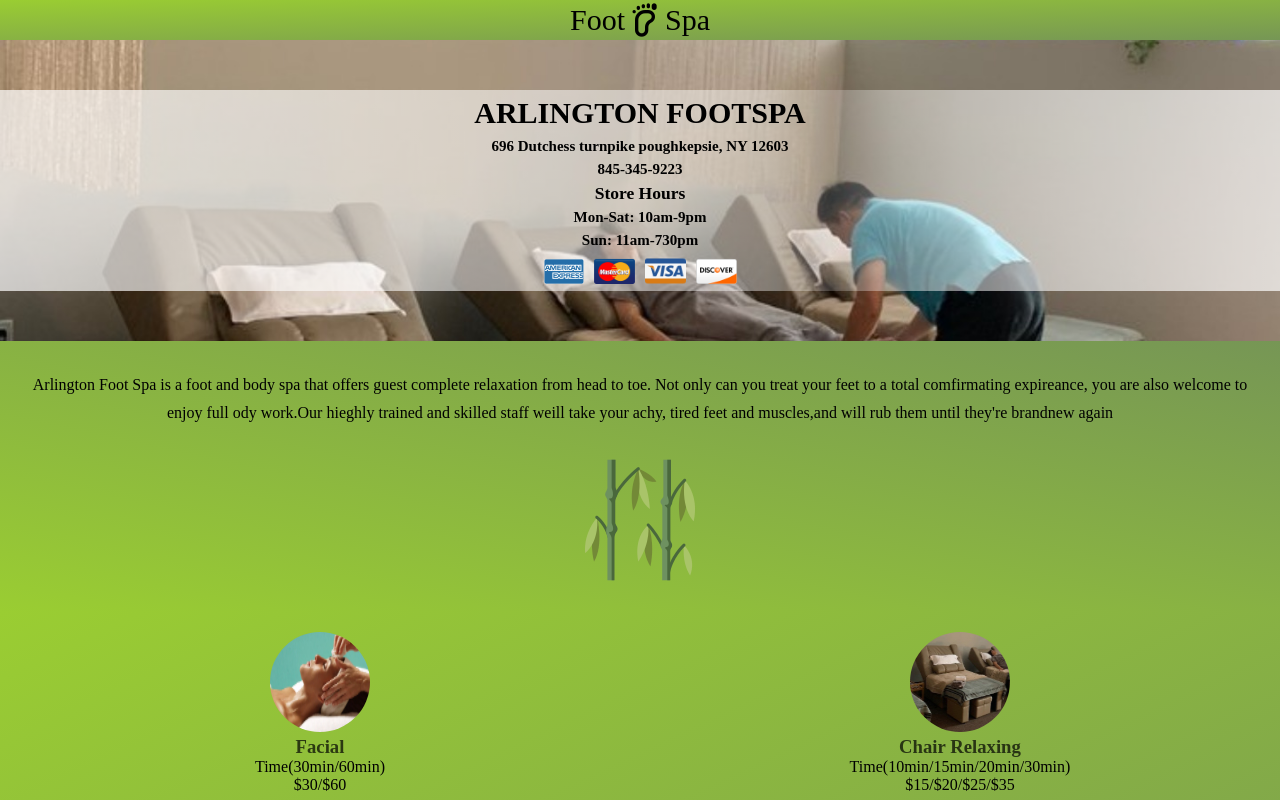
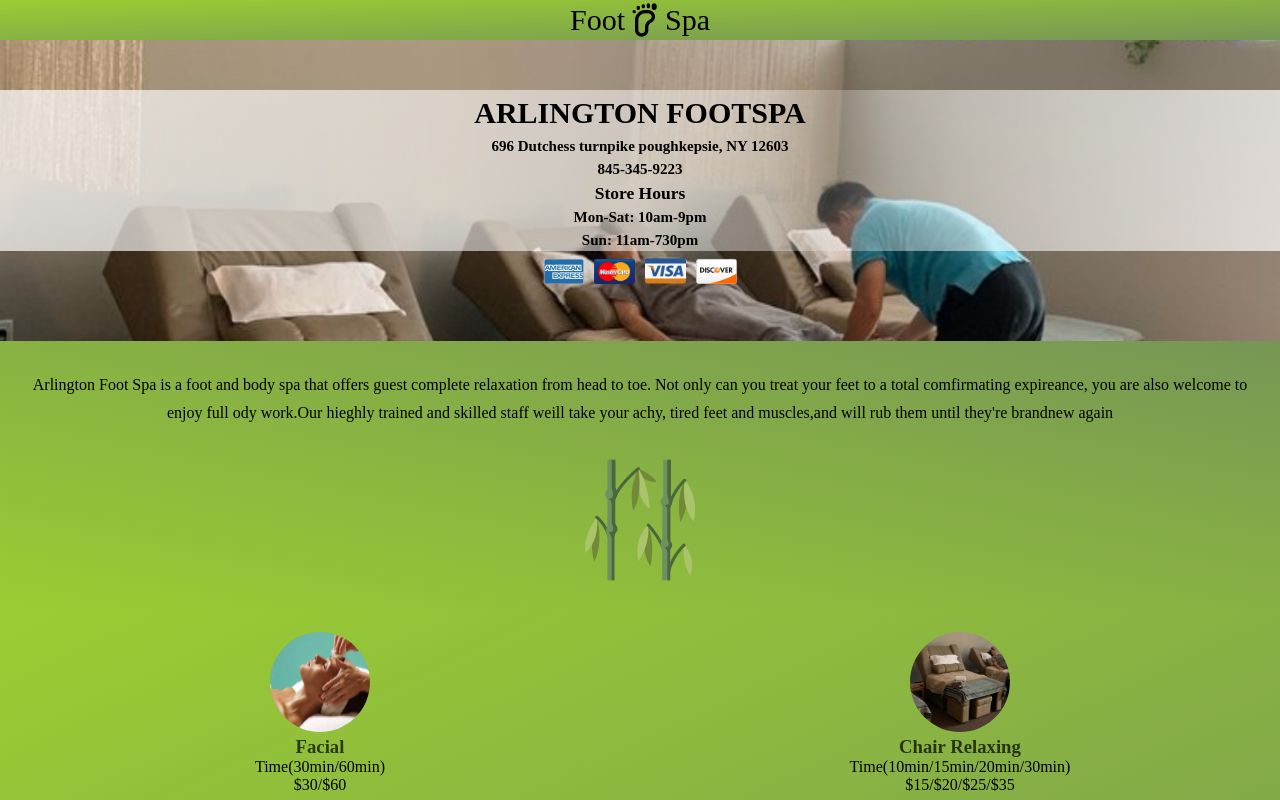
Before and after one commit to alexJSanchez/arlington-spa, a React (Create React App) app: page / in a window 1280 px wide. Shown: the top 800 px of the page. Built offline with nearby package versions, Linux system fonts and the light colour scheme.

Commit message:
cheking linear gradient compatability

```diff
--- a/src/App.css
+++ b/src/App.css
@@ -43,7 +43,8 @@ font-family: 'Quicksand', sans-serif; */
 	font-size: 15px;
 	line-height: 1.5;
 	width: 100%;
-	div {
+}
+.header-content-text {
 	text-align: center;
 	background: linear-gradient(
 		to right,
@@ -58,20 +59,6 @@ font-family: 'Quicksand', sans-serif; */
 		/* Opacity 0.2 at 85% */ rgba(255, 255, 255, 0.7) 100%
 			/* Transparent at 100% */
 	);
-		background: --webkit-linear-gradient(
-			to right,
-			rgba(255, 255, 255, 0.7) 0%,
-			/* Transparent at 0% */ rgba(255, 255, 255, 0.6) 25%,
-			/* Opacity 0.2 at 25% */ rgba(255, 255, 255, 0.5) 50%,
-			/* Opacity 0.4 at 50% */ rgba(255, 255, 255, 0.4) 60%,
-			/* Opacity 0.6 at 60% */ rgba(255, 255, 255, 0.2) 65%,
-			/* Opacity 0.6 at 60% */ rgba(255, 255, 255, 0.4) 70%,
-			/* Opacity 0.6 at 60% */ rgba(255, 255, 255, 0.5) 75%,
-			/* Opacity 0.4 at 75% */ rgba(255, 255, 255, 0.6) 85%,
-			/* Opacity 0.2 at 85% */ rgba(255, 255, 255, 0.7) 100%
-				/* Transparent at 100% */
-		);
-	}
 }
 .about-container {
 	background: linear-gradient(to bottom left, #769655, #9acd32),
--- a/src/pages/main.js
+++ b/src/pages/main.js
@@ -14,7 +14,7 @@ function Main() {
 			<div className="image-container">
 				<div className="gradient-overlay"></div>
 				<div className="header-content">
-					<div>
+					<div className="header-content-text">
 						<h1>ARLINGTON FOOTSPA</h1>
 						<p>696 Dutchess turnpike poughkepsie, NY 12603</p>
 						<p>845-345-9223</p>
```
Lines whose indentation alone changed are shown as unchanged.
